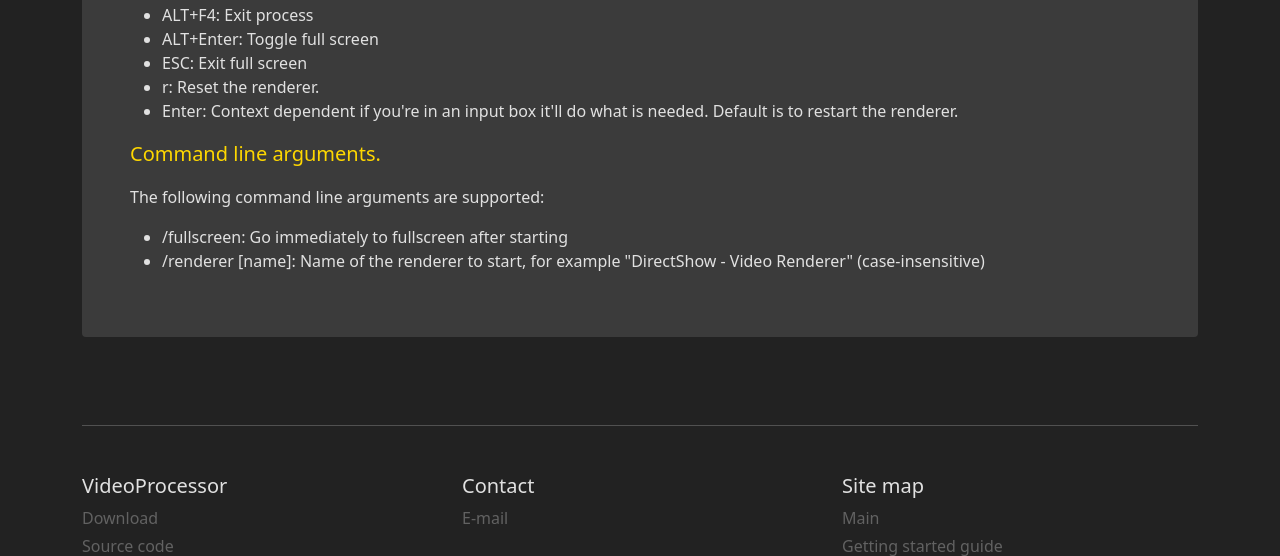
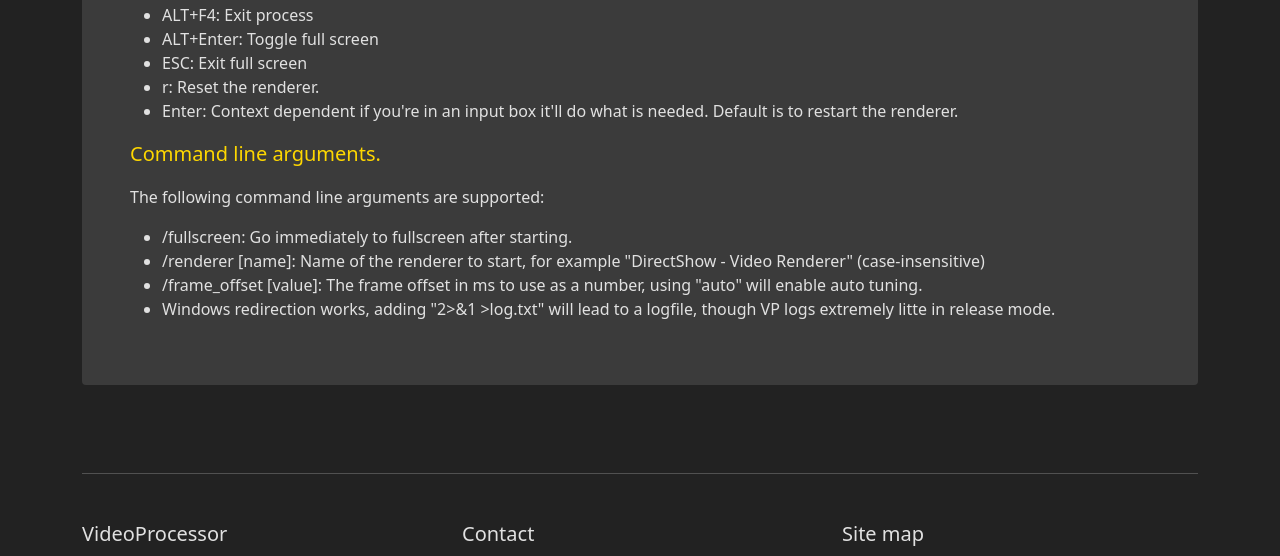
Before and after one commit to defl/videoprocessor_website, a Flask app: page /manual in a window 1280 px wide. Shown: the part 4602-5158 px from the top of the page. Run offline with Flask 2, Linux system fonts and the light colour scheme; some libraries are stand-ins or nearby versions.

Commit message:
updated manual, faq and screenshot

```diff
--- a/site/templates/manual.html
+++ b/site/templates/manual.html
@@ -240,8 +240,10 @@
                 The following command line arguments are supported:
             </p>
             <ul>
-                <li>/fullscreen: Go immediately to fullscreen after starting</li>
+                <li>/fullscreen: Go immediately to fullscreen after starting.</li>
                 <li>/renderer [name]: Name of the renderer to start, for example "DirectShow - Video Renderer" (case-insensitive)</li>
+				<li>/frame_offset [value]: The frame offset in ms to use as a number, using "auto" will enable auto tuning.</li>
+				<li>Windows redirection works, adding "2>&1 >log.txt" will lead to a logfile, though VP logs extremely litte in release mode.</li>
             </ul>
 
         </div>
```
Also changed, not shown: site/templates/faq.html (+8 -0 lines), site/static/images/screenshot.png.
